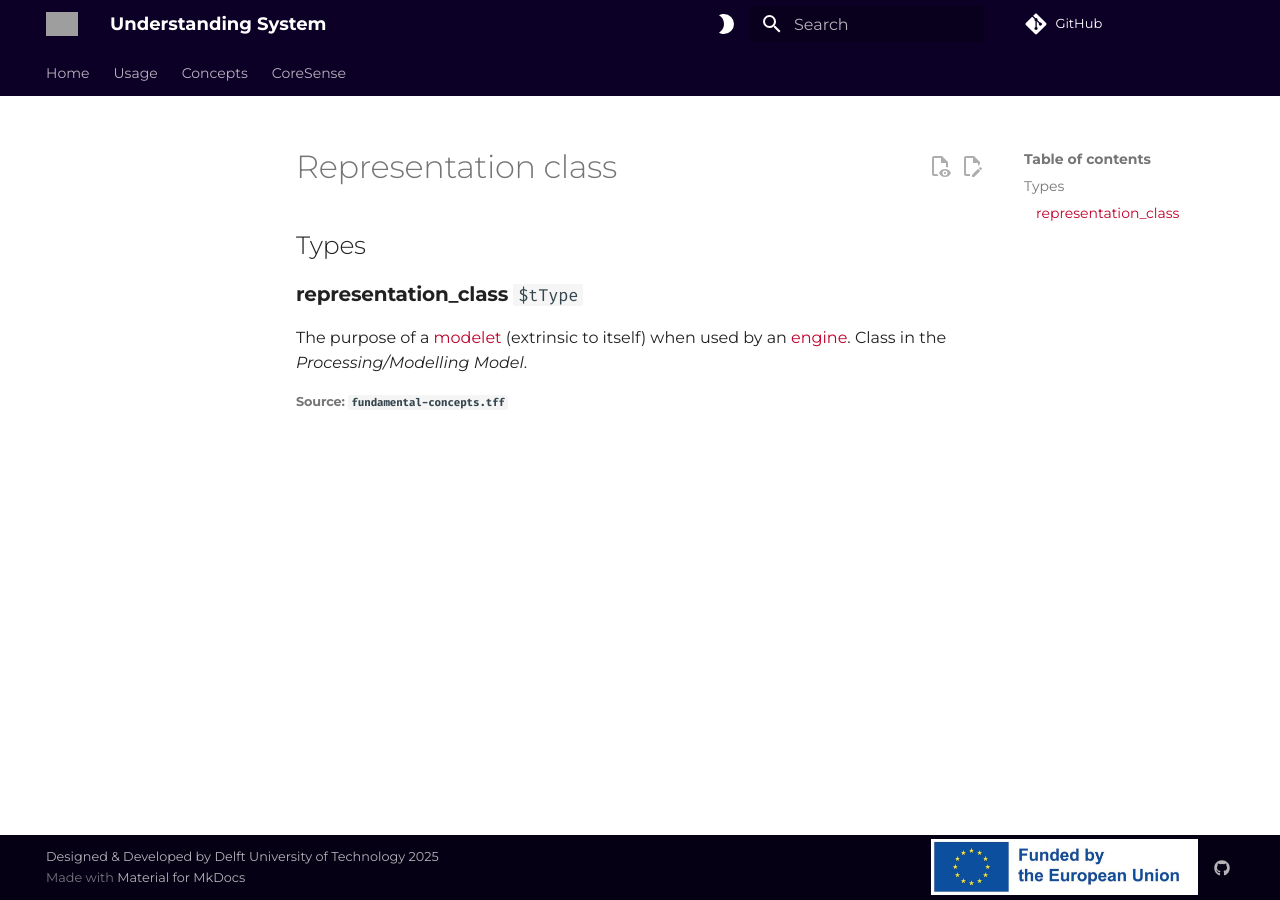
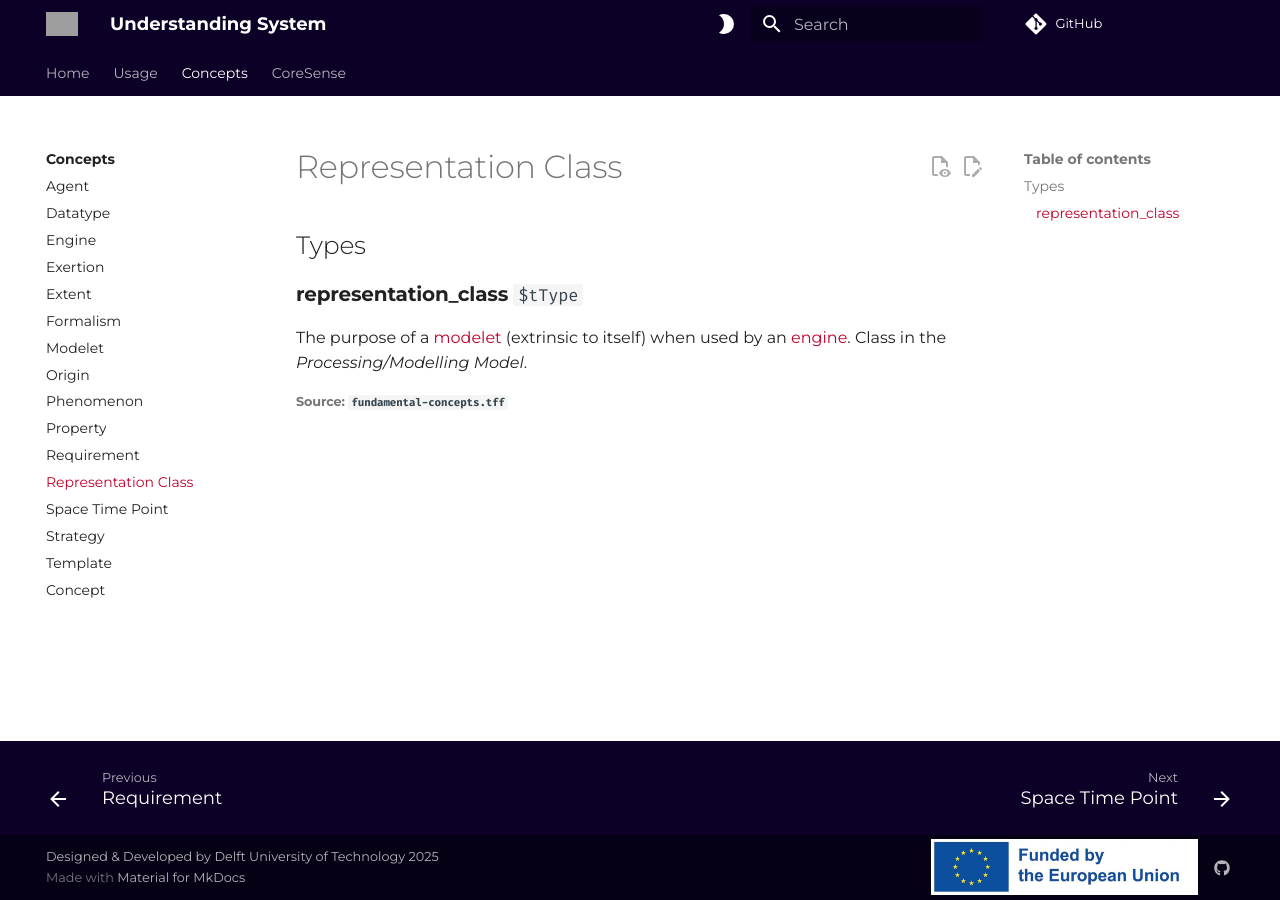
Before and after one commit to CoreSenseEU/understanding-logic, an MkDocs documentation site: the page built from docs/concepts/representation_class.md, in a window 1280 px wide. Built offline with MkDocs 1.6.1 and Material for MkDocs 9.7.7, drawn with Linux system fonts in a browser that asks for light colours; comment, search, counter and statistics services are not loaded; grey boxes are pictures that could not be loaded.

Commit message:
fix bug in documentation

```diff
--- a/mkdocs.yml
+++ b/mkdocs.yml
@@ -29,11 +29,11 @@
     - Phenomenon: concepts/phenomenon.md
     - Property: concepts/property.md
     - Requirement: concepts/requirement.md
-    - Role: concepts/role.md
+    - Representation Class: concepts/representation_class.md
     - Space Time Point: concepts/spacetime_point.md
     - Strategy: concepts/strategy.md
     - Template: concepts/template.md
-    - Topic: concepts/topic.md
+    - Concept: concepts/concept.md
   # - System Architecture:
   #   - architecture/index.md
   # - Packages:
```
